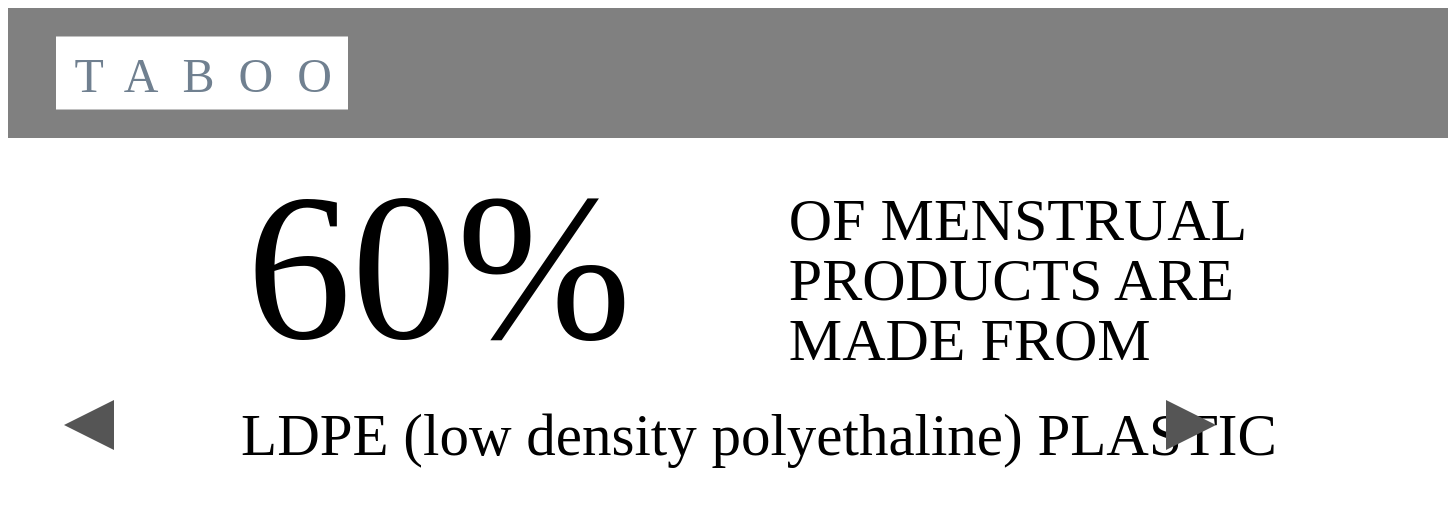
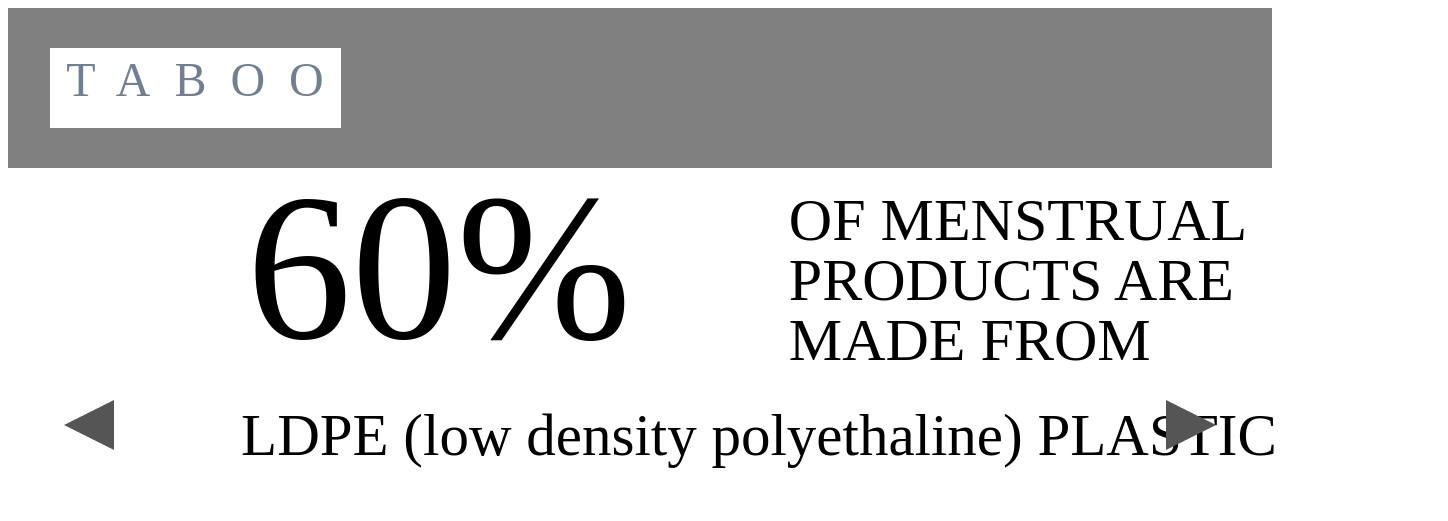
Before and after one commit to ajgia/Team-5-1930-Project, a plain HTML site: page plastic-stats.html in a window 1280 px wide. Shown: the whole page, 1448 px wide, since content can reach past the window. Drawn offline with Linux system fonts and the light colour scheme.

Commit message:
Updated taboo bar to percentage-based

```diff
--- a/plastic-stats.css
+++ b/plastic-stats.css
@@ -1,13 +1,13 @@
 #topBar {
-  width: 1440px;
-  height: 130px;
+  width: 100%;
+  height: 20vh;
   position: relative;
   background-color: grey;
 }
 
 #box {
-  width: 292px;
-  height: 73px;
+  width: 23%;
+  height: 50%;
   background-color: white;
   position: absolute;
   top: 50%;
--- a/welcome.css
+++ b/welcome.css
@@ -3,8 +3,6 @@
   height: 20vh;
   position: relative;
   background-color: grey;
-  margin: 0;
-  padding: 0;
 }
 
 #box {
```
